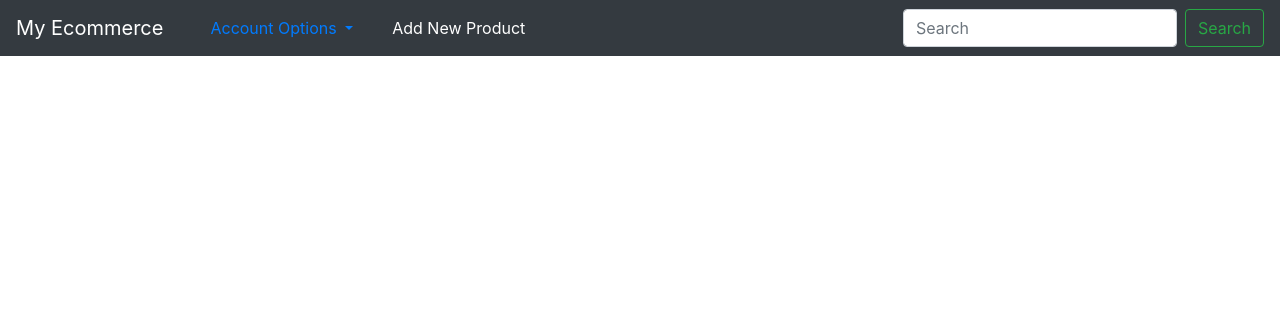
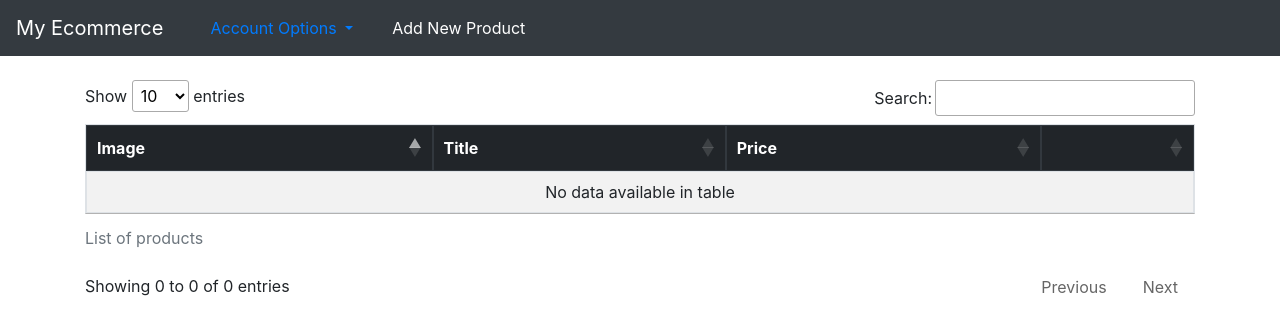
Before and after one commit to akshit-adeshra/Exam-Task, a Django app: page / in a window 1280 px wide. Shown: the top 335 px of the page. Run offline with Django 3.2, Linux system fonts and the light colour scheme; data that the repository does not hold is empty; some libraries are stand-ins or nearby versions.

Commit message:
[Add] jQuery DataTable feature.

```diff
--- a/static/js/new_product_ajax.js
+++ b/static/js/new_product_ajax.js
@@ -15,6 +15,9 @@
 }
 
  $(document).ready(function() {
+    //  for jquery data tables
+    $('#myTable').DataTable();
+
     $('#add-product-form').on('submit', function(e) {
         e.preventDefault();
         var data = new FormData($('form').get(0));
--- a/templates/base.html
+++ b/templates/base.html
@@ -9,6 +9,8 @@
   <link rel="stylesheet" href="{% static 'css/bootstrap.min.css' %}">
   <link rel="stylesheet" href="https://use.fontawesome.com/releases/v5.7.0/css/all.css" integrity="sha384-lZN37f5QGtY3VHgisS14W3ExzMWZxybE1SJSEsQp9S+oqd12jhcu+A56Ebc1zFSJ" crossorigin="anonymous">
 
+  <!-- for jquery datatables -->
+  <link rel="stylesheet" type="text/css" href="https://cdn.datatables.net/1.10.24/css/jquery.dataTables.css">
   {% block stylesheet %}
   {% endblock %}
 
@@ -35,10 +37,10 @@
         <a class="nav-link" href="{% url 'new_product' %}">Add New Product <span class="sr-only">(current)</span></a>
       </li>
     </ul>
-    <form method="get" action="/search_results" class="form-inline my-2 my-lg-0">
+    <!-- <form method="get" action="/search_results" class="form-inline my-2 my-lg-0">
       <input name="query" id="query" class="form-control mr-sm-2" type="search" placeholder="Search" aria-label="Search">
       <button class="btn btn-outline-success my-2 my-sm-0" type="submit">Search</button>
-    </form>
+    </form> -->
   </div>
 </nav>
 
@@ -56,6 +58,8 @@
 <script src="{% static 'js/jquery-3.5.1.min.js' %}"></script>
 <script src="{% static 'js/bootstrap.min.js' %}"></script>
 <script src="{% static 'js/new_product_ajax.js' %}"></script>
+<!-- for jquery dataTables -->
+<script type="text/javascript" charset="utf8" src="https://cdn.datatables.net/1.10.24/js/jquery.dataTables.js"></script>
 </body>
 
 </html>
--- a/templates/home.html
+++ b/templates/home.html
@@ -13,34 +13,26 @@
 </div>
 {% endfor %}
 
-<div class="row">
-  {% for product in products %}
-  <div class="col-sm-6 col-md-4">
-    <div class="shop__thumb">
-        <div class="shop-thumb__img">
-          <img src="{{ product.image|thumbnail_url:'avatar' }}" class="img-responsive" alt="...">
-        </div>
-        <h5 class="shop-thumb__title">
-          {{ product.title }}
-        </h5>
-        <div class="shop-thumb__price">
-          Price: &#8377;{{ product.price }}
-        </div>
-        <div>
-        <a href="{% url 'product_detail' product.pk %}" role="button" class="btn btn-primary"><i class="fas fa-info-circle"></i> Show Details</a>
-<!--        To enable below button, you have to uncomment template_name from views -->
-<!--        <a href="{% url 'product_delete' product.pk %}" role="button" class="btn btn-danger"><i class="fas fa-trash-alt fa-lg"></i> Delete</a>-->
-
-        <!--    If you want to use this form, comment the delete button from above. -->
-<!--        <form action="{% url 'product_delete' product.id %}" method="POST">-->
-<!--            {% csrf_token %}-->
-<!--            <button type="submit" class="btn btn-default btn-sm">-->
-<!--                <i class="fas fa-trash-alt fa-2x"></i>-->
-<!--            </button>-->
-<!--        </form>-->
-        </div>
-    </div>
-  </div>
-  {% endfor %}
-</div>
+<br>
+<table id="myTable" class="table table-striped table-bordered table-hover table-condensed">
+  <caption>List of products</caption>
+  <thead class="thead-dark">
+      <tr>
+          <th scope="col">Image</th>
+          <th scope="col">Title</th>
+          <th scope="col">Price</th>
+          <th scope="col"></th>
+      </tr>
+  </thead>
+  <tbody id="myTable">
+    {% for product in products %}
+        <tr>
+          <th scope="row"><img src="{{ product.image|thumbnail_url:'avatar' }}" class="img-responsive" alt="..."></th>
+          <td>{{ product.title }}</td>
+          <td>&#8377;{{ product.price }}</td>
+          <td><a href="{% url 'product_detail' product.pk %}" role="button" class="btn btn-primary"><i class="fas fa-info-circle"></i> Show Details</a></td>
+        </tr>
+      {% endfor %}
+  </tbody>
+</table>
 {% endblock %}
```
Also changed, not shown: templates/search_results.html (+21 -18 lines).
